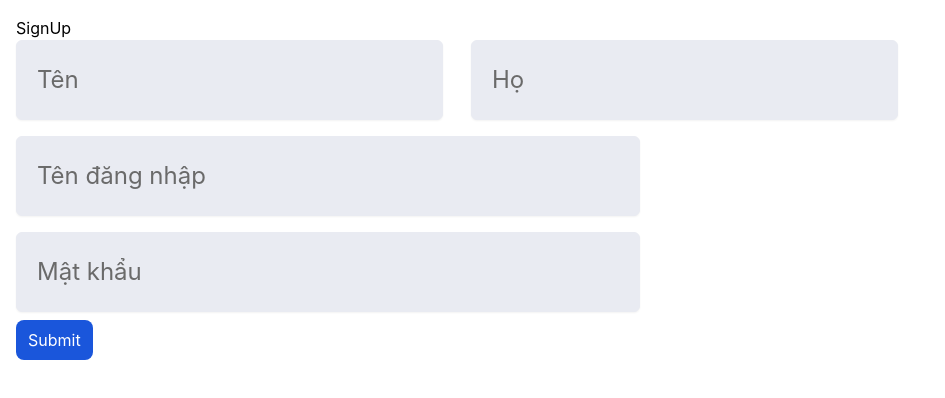
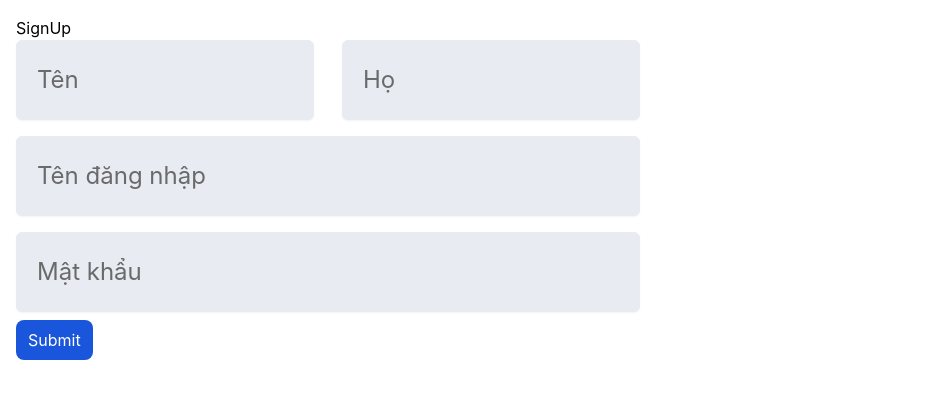
Before and after one commit to codeclubvn/erp-client, a React (Vite) app: page /signup in a window 1280 px wide. Shown: the top 398 px of the page, without its empty margins (0-945 px from the left). Built offline with nearby package versions, Linux system fonts and the light colour scheme.

Commit message:
feat: style input

```diff
--- a/src/components/Form/FormControl.tsx
+++ b/src/components/Form/FormControl.tsx
@@ -37,7 +37,10 @@ export const FormControl = React.forwardRef<HTMLDivElement, FormControlProps>(
             <FormControlContext.Provider value={contextValue}>
                 <div
                     ref={ref}
-                    className={cn('relative inline-flex flex-col', className)}
+                    className={cn(
+                        'relative inline-flex w-full flex-col',
+                        className,
+                    )}
                     {...rest}
                 />
             </FormControlContext.Provider>
--- a/src/components/Input/Input.tsx
+++ b/src/components/Input/Input.tsx
@@ -8,10 +8,10 @@ const styles = tv({
     slots: {
         label: [
             'relative inline-flex items-end h-20 overflow-hidden rounded-md border border-[#E9EBF2] bg-[#E9EBF2] px-5 py-4 shadow-sm cursor-text',
-            'focus-within:border-mint-green focus-within:ring-1 focus-within:ring-mint-green focus-within:bg-transparent focus-within:border-mint-green',
+            'focus-within:ring-1 focus-within:ring-mint-green focus-within:bg-transparent focus-within:border-mint-green',
         ],
         input: [
-            'peer text-[#6a6a6a] h-6.5 text-2xl font-semibold border-none bg-transparent p-0 placeholder-transparent focus:border-transparent focus:outline-none focus:ring-0',
+            'peer w-full text-[#6a6a6a] h-6.5 text-2xl font-semibold border-none bg-transparent p-0 placeholder-transparent focus:border-transparent focus:outline-none focus:ring-0',
             'disabled:cursor-not-allowed disabled:bg-gray-50',
         ],
         placeholder:
@@ -42,7 +42,7 @@ const styles = tv({
         error: {
             true: {
                 label: [
-                    'border-red-500',
+                    'border-red-500 bg-red-50',
                     'focus-within:border-red-600 focus-within:ring-1 focus-within:ring-red-600',
                 ],
                 placeholder:
@@ -70,7 +70,6 @@ export interface InputProps
     extends React.InputHTMLAttributes<HTMLInputElement> {
     fullWidth?: boolean
     error?: boolean
-    wrapperClassName?: string
     startDecorator?: React.ReactNode
     startDecoratorClassName?: string
     endDecorator?: React.ReactNode
@@ -80,7 +79,6 @@ export interface InputProps
 export const Input = forwardRef<HTMLInputElement, InputProps>(
     (props: InputProps, ref) => {
         const {
-            wrapperClassName,
             startDecorator,
             startDecoratorClassName,
             endDecorator,
@@ -91,6 +89,7 @@ export const Input = forwardRef<HTMLInputElement, InputProps>(
             className,
             placeholder,
             autoComplete = 'off',
+            defaultValue = '',
             ...rest
         } = props
         const id = useId()
@@ -111,6 +110,7 @@ export const Input = forwardRef<HTMLInputElement, InputProps>(
             <>
                 <input
                     id={id}
+                    key={defaultValue + ''}
                     ref={ref}
                     className={cn(baseStyles.input(), className)}
                     disabled={disabled}
--- a/src/screens/SignUp/SignUp.tsx
+++ b/src/screens/SignUp/SignUp.tsx
@@ -17,7 +17,7 @@ export const SignUp = () => {
         <div className="p-4">
             SignUp
             <form className="space-y-2" onSubmit={handleSubmit(onSubmit)}>
-                <div className="flex w-1/2 flex-auto flex-col space-y-4">
+                <div className="flex w-1/2 flex-col space-y-4">
                     <div className="flex space-x-7">
                         <FormControl error={!!errors.input}>
                             <Input
--- a/src/styles/global.css
+++ b/src/styles/global.css
@@ -8,3 +8,16 @@
         @apply h-4 w-4;
     }
 }
+
+input:-webkit-autofill,
+input:-webkit-autofill:hover,
+input:-webkit-autofill:focus,
+input:-webkit-autofill:active {
+    /* Revert text color */
+    -webkit-text-fill-color: unset !important;
+    color: unset !important;
+    caret-color: unset !important;
+
+    /* Revert background color */
+    transition: background-color 5000s ease-in-out 0s;
+}
```
